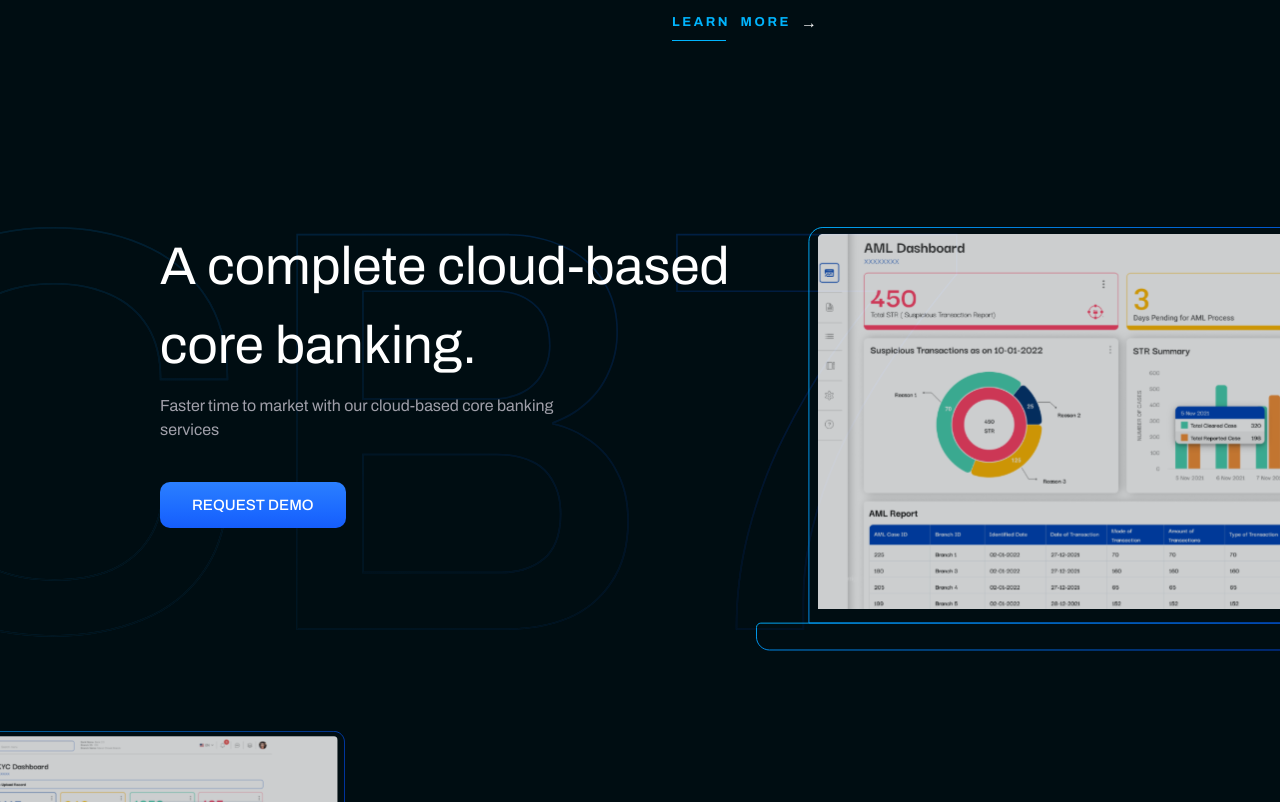
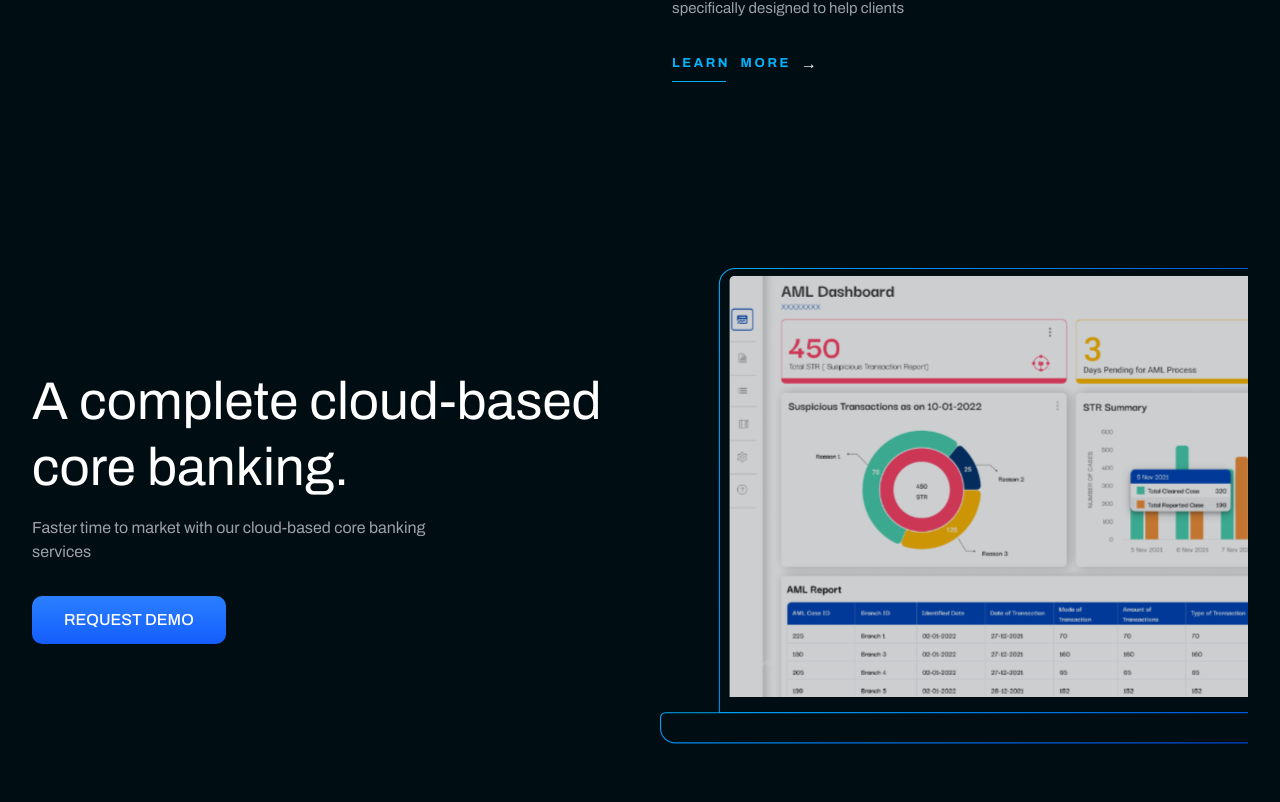
Before and after one commit to Yash-wardhan/n7-assignment, a Next.js app: page / in a window 1280 px wide. Shown: the part 1998-2800 px from the top of the page. Built offline with nearby package versions, Linux system fonts and the light colour scheme.

Commit message:
Fix:assets and responsive third section

```diff
--- a/components/HeroImages.jsx
+++ b/components/HeroImages.jsx
@@ -63,7 +63,7 @@ export default function HeroImages() {
           }}
         >
           <Image
-            src="/assest/HeroSectionImages.png"
+            src="/assets/HeroSectionImages.png"
             alt="Woman using banking app"
             width={600}
             height={450}
--- a/components/section/ThirdSection.jsx
+++ b/components/section/ThirdSection.jsx
@@ -4,33 +4,52 @@ import Image from 'next/image'
 
 function ThirdSection() {
     return (
-        <section className="my-20" style={{ background: 'url(/assets/CB7.svg) no-repeat' }}>
-            <div className='flex justify-between'>
-                {/* left side  */}
-                <div className="flex flex-col gap-2 text-center lg:text-left ml-40">
-                    <h1 className='text-[53px] font-[400] max-w-[650px]'>A complete cloud-based core banking.</h1>
-                    <p className='text-[16px] font-[400] text-zinc-400 max-w-[450px]'>Faster time to market with our cloud-based core banking services</p>
-                    <ActiveButton text="REQUEST DEMO" href="/contact" className="text-[15px] mt-8" />
+        <section
+            className="my-12 lg:my-20 px-4 lg:px-8"
+            style={{ background: 'url(/assets/CB7.svg) no-repeat center center' }}
+        >
+            <div className="max-w-7xl mx-auto">
+
+                {/* Top — Text + Image */}
+                <div className="flex flex-col lg:flex-row items-center justify-between gap-10">
+
+                    {/* Left */}
+                    <div className="flex flex-col gap-4 text-center lg:text-left w-full lg:w-1/2">
+                        <h1 className="text-[28px] sm:text-[36px] lg:text-[48px] xl:text-[53px] font-[400] text-white leading-tight max-w-[650px] mx-auto lg:mx-0">
+                            A complete cloud-based core banking.
+                        </h1>
+                        <p className="text-[14px] sm:text-[15px] lg:text-[16px] font-[400] text-zinc-400 max-w-[450px] mx-auto lg:mx-0">
+                            Faster time to market with our cloud-based core banking services
+                        </p>
+                        <div className="flex justify-center lg:justify-start mt-4">
+                            <ActiveButton text="REQUEST DEMO" href="/contact" />
+                        </div>
+                    </div>
+
+                    {/* Right */}
+                    <div className="w-full lg:w-1/2">
+                        <Image
+                            src="/assets/Screen-2.svg"
+                            alt="CB7 Dashboard"
+                            width={1020}
+                            height={1020}
+                            className="w-full h-auto object-contain"
+                        />
+                    </div>
+
                 </div>
-                {/* right side  */}
-                <div>
+
+                {/* Bottom — Image */}
+                <div className="mt-12 lg:mt-20 w-full">
                     <Image
-                        src="/assets/Screen-2.svg"
-                        alt="CB7"
+                        src="/assets/Screen-1.svg"
+                        alt="Core banking screen"
                         width={1020}
                         height={1020}
-                        className='w-full h-full object-contain'
+                        className="w-full h-auto object-contain"
                     />
                 </div>
-            </div>
-            {/* bottom  */}
-            <div className='flex my-20'>
-                <div>
-                <Image src="/assets/Screen-1.svg" alt='core banking'
-                    width={1020}
-                    height={1020} className='w-full h-full object-contain' />
-                </div>
-                <div className='flex items-center justify-center w-full'></div>
+
             </div>
         </section>
     )
```
